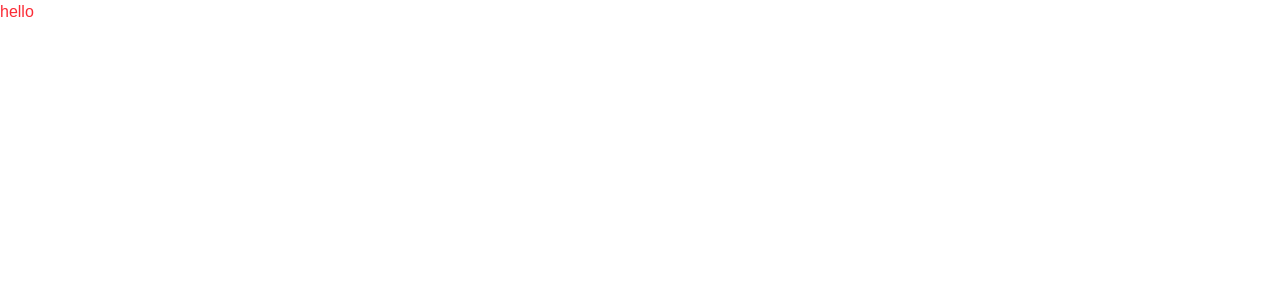
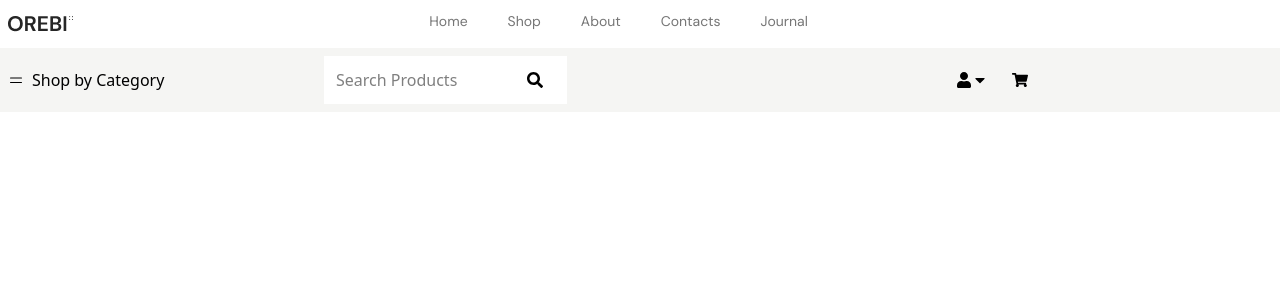
Before and after one commit to habibullahjs/FinalProject, a React (Vite) app: page / in a window 1280 px wide. Shown: the top 300 px of the page. Built offline with nearby package versions, Linux system fonts and the light colour scheme.

Commit message:
Updated files and code changes

```diff
--- a/package.json
+++ b/package.json
@@ -13,6 +13,7 @@
     "@tailwindcss/vite": "^4.1.11",
     "react": "^19.1.0",
     "react-dom": "^19.1.0",
+    "react-icons": "^5.5.0",
     "tailwindcss": "^4.1.11"
   },
   "devDependencies": {
--- a/src/App.jsx
+++ b/src/App.jsx
@@ -2,12 +2,13 @@ import { useState } from 'react'
 import reactLogo from './assets/react.svg'
 import viteLogo from '/vite.svg'
 import './App.css'
+import Home from './pages/Home'
 
 function App() {
 
   return (
     <>
-    <div className="text-red-500 font-dms">hello</div>
+    <Home/>
     </>
   )
 }
--- /dev/null
+++ b/src/components/Container.jsx
@@ -0,0 +1,9 @@
+const Container = ({children}) => {
+  return (
+    <div>
+      <div className={`max-w-[1280px] mx-auto px-2`}>{children}</div>
+    </div>
+  )
+}
+
+export default Container
--- /dev/null
+++ b/src/components/Flex.jsx
@@ -0,0 +1,9 @@
+import React from 'react'
+
+const Flex = ({className , children}) => {
+  return (
+    <div className={`lg:flex lg:flex-wrap ${className}`}>{children}</div>
+  )
+}
+
+export default Flex
--- /dev/null
+++ b/src/components/Header.jsx
@@ -0,0 +1,50 @@
+import React, { useState } from 'react'
+import logo from "../assets/logo.png"
+import Container from './Container'
+import Flex from './Flex'
+import { FaBars } from 'react-icons/fa'
+import { RxCross1 } from 'react-icons/rx'
+
+const Header = () => {
+    let [show, setShow] = useState (false)
+
+
+    return (
+        <div className={`lg:py-2 ${show ? "mb-0":"mb-8 lg:mb-0"}`}>
+            <Container>
+                <Flex className={`items-center`}>
+                    <div className="w-1/3">
+                        <div className="mt-3 lg:mt-0">
+                            <img src={logo} alt="logo" />
+                        </div>
+                    </div>
+                    <div className="">
+                        <ul className={`lg:flex gap-[40px] pb-2 text-center mt-2 duration-300 ease-in-out ${show == true ? "bg-[#302f2f] mt-0" : " lg:mt-0 mt-[-180px] " }`}>
+                            <li>
+                                <a className='text-[14px] font-dms font-normal lg:text-[#767676] text-white lg:hover:text-[#262626] hover:text-blue-100 duration-300 ease-in-out' href="#">Home</a>
+                            </li>
+                            <li>
+                                <a className='text-[14px] font-dms font-normal lg:text-[#767676] text-white lg:hover:text-[#262626] hover:text-blue-100 duration-300 ease-in-out' href="#">Shop</a>
+                                </li>
+                            <li>
+                                <a className='text-[14px] font-dms font-normal lg:text-[#767676] text-white lg:hover:text-[#262626] hover:text-blue-100 duration-300 ease-in-out' href="#">About</a>
+                                </li>
+                            <li>
+                                <a className='text-[14px] font-dms font-normal lg:text-[#767676] text-white lg:hover:text-[#262626] hover:text-blue-100 duration-300 ease-in-out' href="#">Contacts</a>
+                                </li>
+                            <li>
+                                <a className='text-[14px] font-dms font-normal lg:text-[#767676] text-white lg:hover:text-[#262626] hover:text-blue-100 duration-300 ease-in-out' href="#">Journal</a>
+                                </li>
+                        </ul>
+                    </div>
+                    <div className="lg:hidden absolute top-2 right-2" onClick={()=> setShow(!show)}>{ show ? <RxCross1 /> : <FaBars /> }
+
+
+                    </div>
+                </Flex>
+            </Container>
+        </div>
+    )
+}
+
+export default Header
--- /dev/null
+++ b/src/components/Navbar.jsx
@@ -0,0 +1,48 @@
+import React from 'react'
+import { HiBars2 } from "react-icons/hi2"
+import { FaUser } from "react-icons/fa";
+import { FaSearch } from "react-icons/fa"
+import { FaCaretDown } from "react-icons/fa";
+import { FaShoppingCart } from "react-icons/fa";
+import Container from './Container'
+import Flex from './Flex'
+
+
+const Navbar = () => {
+    return (
+        <nav className='py-2 lg:mt-0   bg-[#F5F5F3]'>
+            <Container>
+                <Flex className="items-center">
+                    <div className="lg:w-1/4 w-full flex justify-center lg:justify-start">
+                        <Flex className={` mt-2 lg:mt-0 flex items-center gap-2`}>
+                            <div className="">
+                                <HiBars2 />
+                            </div>
+                            <h3>Shop by Category</h3>
+                        </Flex>
+                    </div>
+                    <div className="lg:w-2/4 mt-2 lg:mt-0   w-full flex justify-center lg:justify-start">
+                        <div className="relative">
+                            <input type="text" placeholder='Search Products' className='w-full bg-white py-3 pl-3'
+                             />
+                             <div className="absolute right-6 top-[50%] translate-y-[-50%]">
+                            <FaSearch />
+                        </div>
+                        </div>
+                    </div>
+                    <div className="lg:w-1/4 mt-2 lg:mt-0  w-full flex justify-center lg:justify-start">
+                    <Flex className=" mt-2 lg:mt-0  flex gap-6 justify-end">
+                        <div className="flex">
+                            <FaUser />
+                            <FaCaretDown />
+                        </div>
+                        <FaShoppingCart />
+                    </Flex>
+                    </div>
+                </Flex>
+            </Container>
+        </nav>
+    )
+}
+
+export default Navbar
--- a/src/index.css
+++ b/src/index.css
@@ -1,5 +1,5 @@
+@import url('https://fonts.googleapis.com/css2?family=DM+Sans:ital,opsz,wght@0,9..40,100..1000;1,9..40,100..1000&display=swap');
 @import "tailwindcss";
-@import url('https://fonts.googleapis.com/css2?family=DM+Sans:ital,opsz,wght@0,9..40,100..1000;1,9..40,100..1000&display=swap');
 
 @theme{
   --font-dms:"DM Sans", sans-serif;
--- /dev/null
+++ b/src/pages/Home.jsx
@@ -0,0 +1,14 @@
+import React from 'react'
+import Header from '../components/Header'
+import Navbar from '../components/Navbar'
+
+const Home = () => {
+  return (
+    <div>
+      <Header/>
+      <Navbar/>
+    </div>
+  )
+}
+
+export default Home
```
Also changed, not shown: src/assets/Logo.png (added), 1 other file (tests, documents, lock files or other folders).
